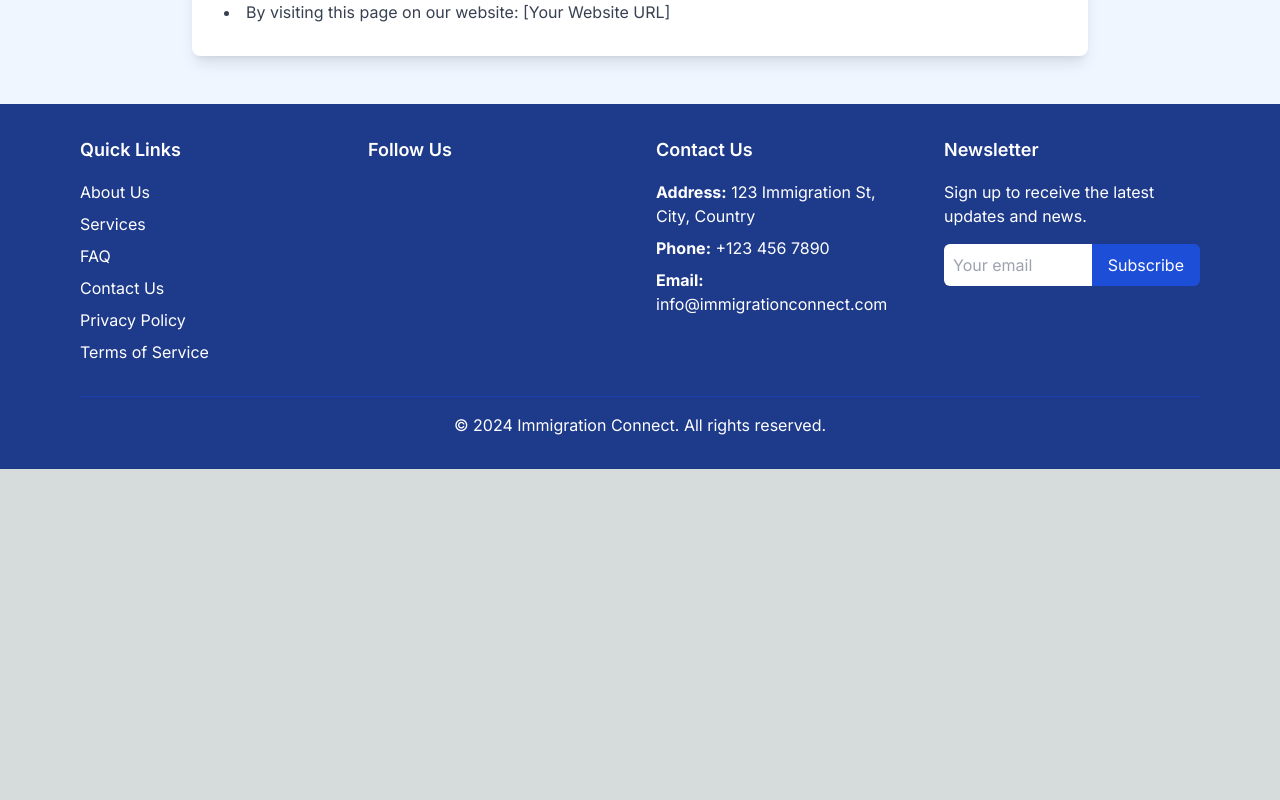
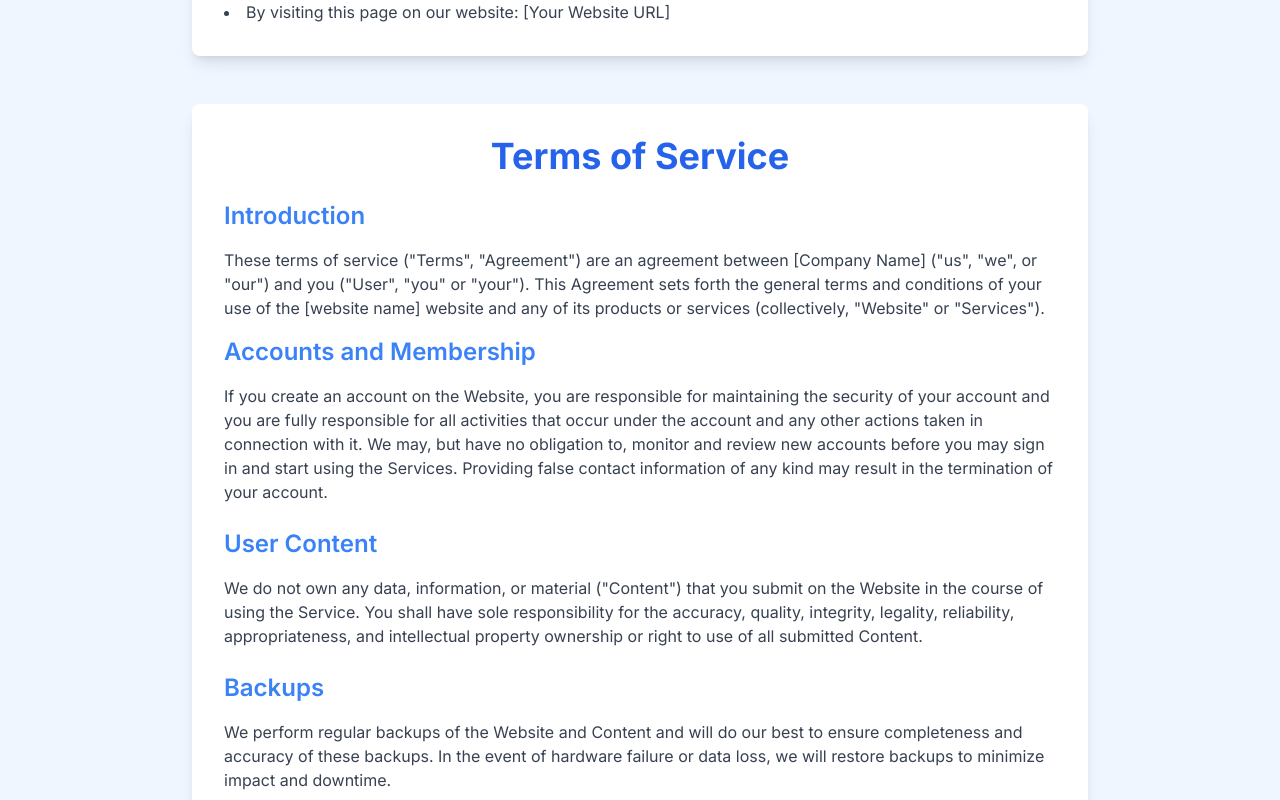
Before and after one commit to Ruwen-Yi/agent-finder, a Next.js app: page /privacy-policy in a window 1280 px wide. Shown: the part 960-1760 px from the top of the page. Before the commit the page ends 1429 px from the top, so only its background shows below. Built offline with nearby package versions, Linux system fonts and the light colour scheme.

Commit message:
append a term of service section in privacy-policy page

```diff
--- a/app/privacy-policy/page.tsx
+++ b/app/privacy-policy/page.tsx
@@ -67,6 +67,58 @@ export default function PrivacyPolicy() {
           <li>By visiting this page on our website: [Your Website URL]</li>
         </ul>
       </div>
+
+      <div className="max-w-4xl mx-auto bg-white rounded-lg shadow-lg p-8 mt-12">
+        <h1
+          className="text-4xl font-bold text-blue-600 mb-6 text-center"
+          id="terms-of-service"
+        >
+          Terms of Service
+        </h1>
+
+        <h2 className="text-2xl font-semibold text-blue-500 mb-4">
+          Introduction
+        </h2>
+        <p className="text-gray-700 mb-4">
+          These terms of service ("Terms", "Agreement") are an agreement between
+          [Company Name] ("us", "we", or "our") and you ("User", "you" or
+          "your"). This Agreement sets forth the general terms and conditions of
+          your use of the [website name] website and any of its products or
+          services (collectively, "Website" or "Services").
+        </p>
+
+        <h2 className="text-2xl font-semibold text-blue-500 mb-4">
+          Accounts and Membership
+        </h2>
+        <p className="text-gray-700 mb-6">
+          If you create an account on the Website, you are responsible for
+          maintaining the security of your account and you are fully responsible
+          for all activities that occur under the account and any other actions
+          taken in connection with it. We may, but have no obligation to,
+          monitor and review new accounts before you may sign in and start using
+          the Services. Providing false contact information of any kind may
+          result in the termination of your account.
+        </p>
+
+        <h2 className="text-2xl font-semibold text-blue-500 mb-4">
+          User Content
+        </h2>
+        <p className="text-gray-700 mb-6">
+          We do not own any data, information, or material ("Content") that you
+          submit on the Website in the course of using the Service. You shall
+          have sole responsibility for the accuracy, quality, integrity,
+          legality, reliability, appropriateness, and intellectual property
+          ownership or right to use of all submitted Content.
+        </p>
+
+        <h2 className="text-2xl font-semibold text-blue-500 mb-4">Backups</h2>
+        <p className="text-gray-700 mb-6">
+          We perform regular backups of the Website and Content and will do our
+          best to ensure completeness and accuracy of these backups. In the
+          event of hardware failure or data loss, we will restore backups to
+          minimize impact and downtime.
+        </p>
+      </div>
     </div>
   );
 }
```
